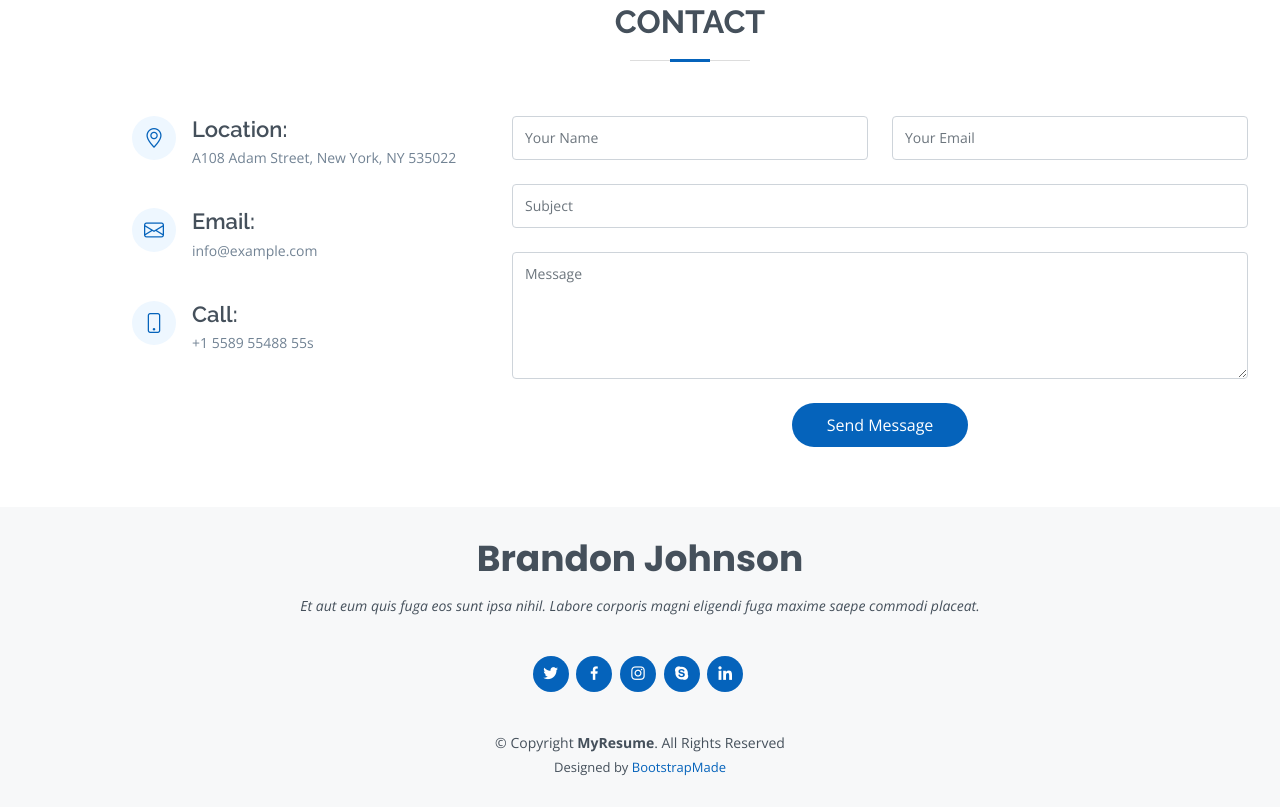
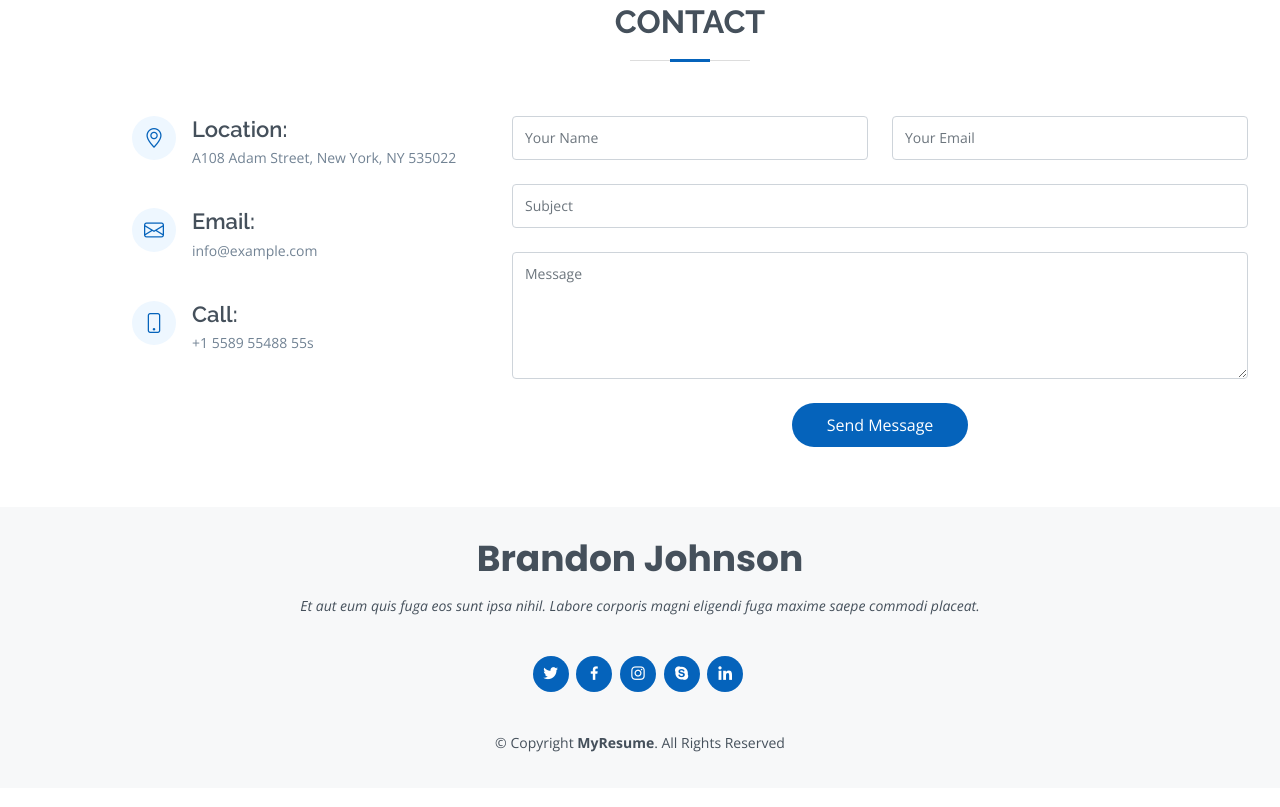
Before and after one commit to AnjanaDhakal/portfolio, a plain HTML site: page index.html in a window 1280 px wide. Shown: the part 6430-7237 px from the top of the page. Drawn offline with nearby package versions, Linux system fonts and the light colour scheme.

Commit message:
Update index.html
Footer change

```diff
--- a/index.html
+++ b/index.html
@@ -711,13 +711,7 @@
       <div class="copyright">
         &copy; Copyright <strong><span>MyResume</span></strong>. All Rights Reserved
       </div>
-      <div class="credits">
-        <!-- All the links in the footer should remain intact. -->
-        <!-- You can delete the links only if you purchased the pro version. -->
-        <!-- Licensing information: [license-url] -->
-        <!-- Purchase the pro version with working PHP/AJAX contact form: https://bootstrapmade.com/free-html-bootstrap-template-my-resume/ -->
-        Designed by <a href="https://bootstrapmade.com/">BootstrapMade</a>
-      </div>
+
     </div>
   </footer><!-- End Footer -->
 
```
